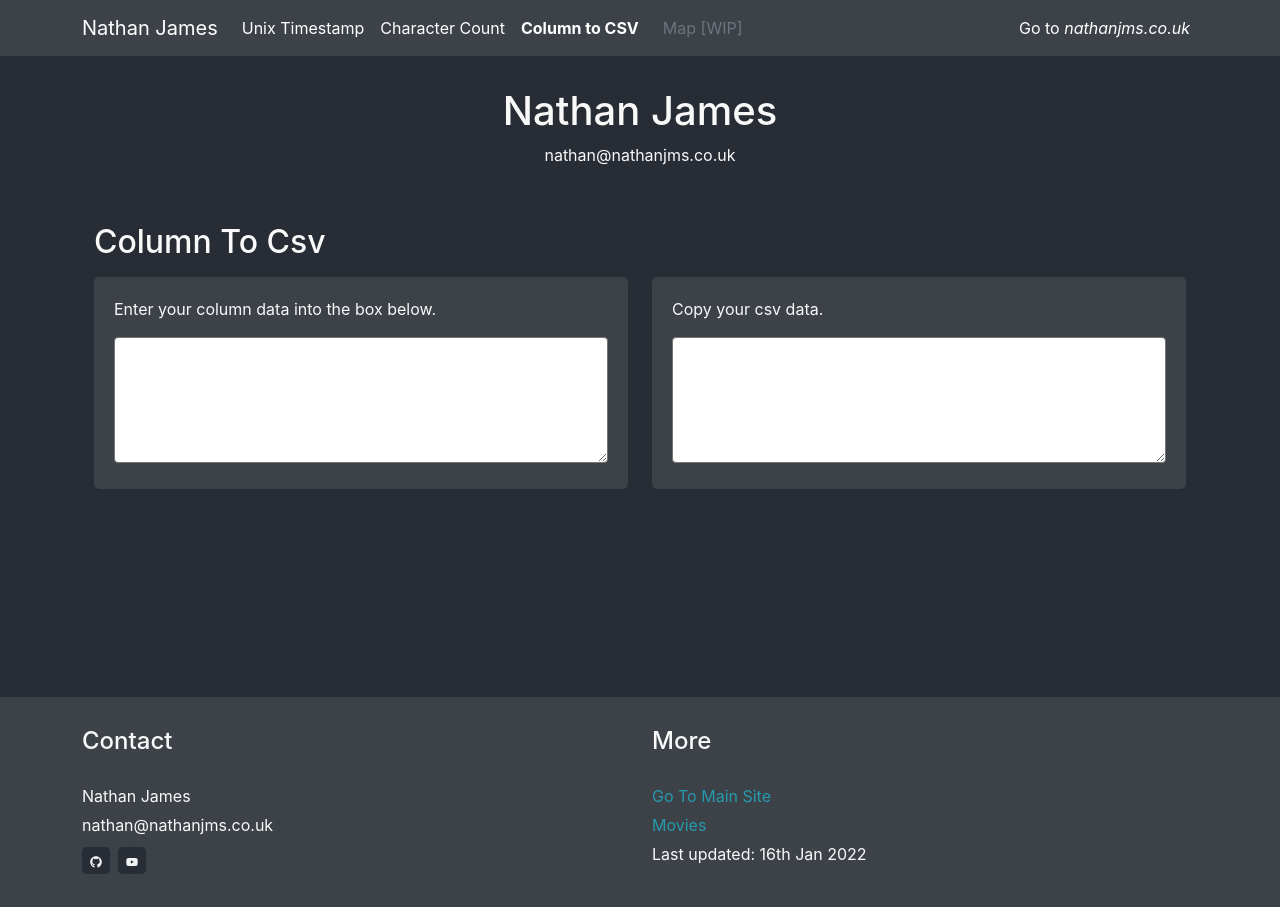
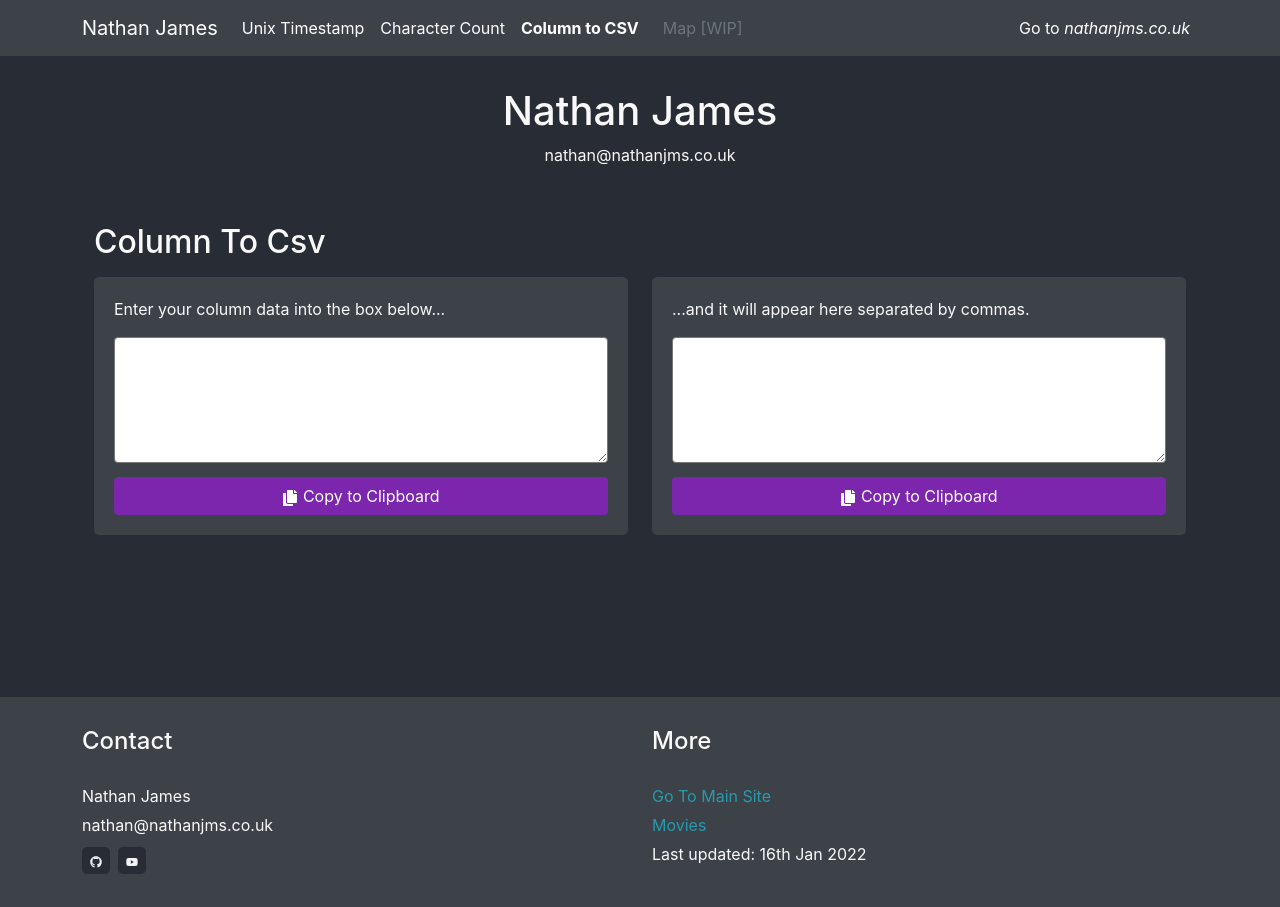
Before and after one commit to Nathanjms/nathanjms-tools, a React (Create React App) app: page /column-to-csv in a window 1280 px wide. Built offline with nearby package versions, Linux system fonts and the light colour scheme.

Commit message:
Add copy to clipboard buttons

```diff
--- a/src/components/main/column-to-csv/ColumnToCsv.tsx
+++ b/src/components/main/column-to-csv/ColumnToCsv.tsx
@@ -1,5 +1,7 @@
 import React, { ReactElement, useState } from "react";
-import { Col, Container, Row } from "react-bootstrap";
+import { Button, Col, Container, Row } from "react-bootstrap";
+import toast, { Toaster } from "react-hot-toast";
+import { FaCopy } from "react-icons/fa";
 
 interface Props {}
 
@@ -10,31 +12,73 @@ const ColumnToCsv: React.FC<Props> = (): ReactElement => {
     setConvertedColData(inputText.replaceAll("\n", ","));
   };
 
+  const handleCopyToClipboard = (
+    e: React.MouseEvent<HTMLButtonElement>
+  ): void => {
+    let btn = e.currentTarget as HTMLButtonElement;
+    let inputId = btn?.dataset?.inputId;
+
+    if (!inputId) {
+      toast.error("Error has occurred!", {
+        style: {
+          background: "#363636",
+          color: "#fff",
+        },
+      });
+      return;
+    }
+
+    let copyText = document.getElementById(inputId) as HTMLInputElement;
+
+    btn.disabled = true;
+    navigator.clipboard.writeText(copyText.value);
+
+    toast.success("Copied!", {
+      style: {
+        background: "#363636",
+        color: "#fff",
+      },
+    });
+
+    setTimeout(() => {
+      btn.disabled = false;
+    }, 3000);
+  };
+
   return (
     <Container id="column-to-csv" className="section text-start">
+      <Toaster position="top-right" />
       <Row>
         <h2>Column To Csv</h2>
       </Row>
       <Row>
         <Col sm={6} className="my-2">
           <div className="grey-card h-100">
-            <p>Enter your column data into the box below.</p>
+            <p>Enter your column data into the box below...</p>
             <textarea
               rows={5}
               className="w-100 rounded"
               onChange={handleChange}
+              id="input-text"
             />
+          <Button data-input-id="input-text" id="columnCopyBtn" className="mt-2 w-100" onClick={handleCopyToClipboard}>
+            <FaCopy /> Copy to Clipboard
+          </Button>
           </div>
         </Col>
         <Col sm={6} className="my-2">
           <div className="grey-card h-100">
-          <p>Copy your csv data.</p>
+            <p>...and it will appear here separated by commas.</p>
             <textarea
               rows={5}
               className="w-100 rounded"
               value={convertedColData}
               readOnly={true}
+              id="convertedColData"
             />
+          <Button data-input-id="convertedColData" id="commaCopyBtn" className="mt-2 w-100" onClick={handleCopyToClipboard}>
+            <FaCopy /> Copy to Clipboard
+          </Button>
           </div>
         </Col>
       </Row>
```
